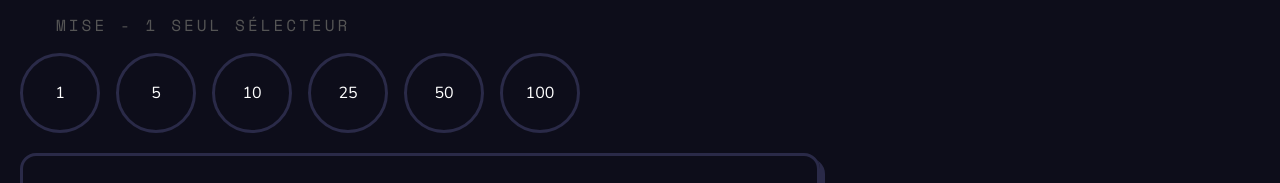
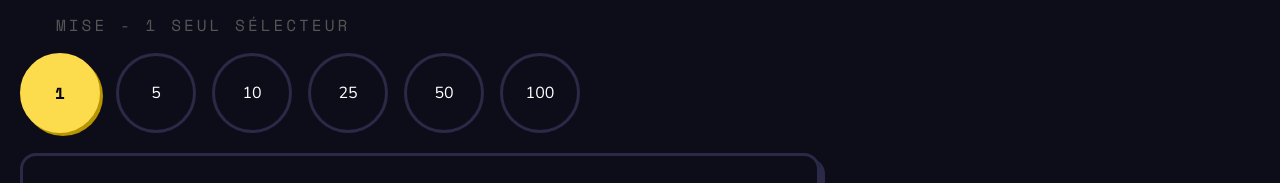
Before and after one commit to RieuThomas/Catzino, a Next.js app: page / in a window 1280 px wide. Shown: the part 377-560 px from the top of the page. Built offline with nearby package versions, Linux system fonts and the light colour scheme; no server answers.

Commit message:
spin et trucs

```diff
--- a/app/_data/player_data.json
+++ b/app/_data/player_data.json
@@ -9,6 +9,7 @@
     "croquettes": 0,
     "total_gagné": 0,
     "total_misé": 0,
+    "nb_spin" : 0,
     "created_at": null,
     "updated_at": null
   },
--- a/app/casino/page.tsx
+++ /dev/null
@@ -1,3 +0,0 @@
-export default function CasinoPage() {
-  return <main>Casino</main>;
-}
--- a/app/contexts/gamecontext.tsx
+++ b/app/contexts/gamecontext.tsx
@@ -16,6 +16,7 @@ type GameContextType = {
     addCurrency: (amount: number) => void;
     spendCurrency: (amount: number) => void;
     placeBet: (amount: number) => void;
+    addSpin: () => void;
 };
 const GameContext = createContext<GameContextType | null>(null);
 
@@ -25,6 +26,7 @@ export function GameProvider({ children }: { children: ReactNode }) {
     const [userId, setUserId] = useState<number | null>(null);
     const [totalGagne, setTotalGagne] = useState(0);
     const [totalMise, setTotalMise] = useState(0);
+    const [spin, setSpin] = useState(0);
     const [cats, setCats] = useState<string[]>([]);
 
     const currencyRef = useRef(currency);
@@ -32,12 +34,14 @@ export function GameProvider({ children }: { children: ReactNode }) {
     const totalGagneRef = useRef(totalGagne);
     const totalMiseRef = useRef(totalMise);
     const catsRef = useRef(cats);
+    const totalSpinRef = useRef(spin);
 
     currencyRef.current = currency;
     levelsRef.current = levels;
     totalGagneRef.current = totalGagne;
     totalMiseRef.current = totalMise;
     catsRef.current = cats;
+    totalSpinRef.current = spin;
 
     const upgradeBuilding = (buildingId: string) => {
         setLevels((prev) => ({
@@ -61,8 +65,15 @@ export function GameProvider({ children }: { children: ReactNode }) {
 
     const placeBet = (amount: number) => {
         setCurrency((prev) => prev - amount);
-        setTotalMise((prev) => prev + amount);
+        setTotalMise((prev) => {
+            console.log("placeBet : totalMise", prev, "->", prev + amount);
+            return prev + amount;
+        });
     };
+
+    const addSpin = () => {
+        setSpin((prev) => prev + 1);
+    }
 
     useEffect(() => {
         async function loadData() {
@@ -108,14 +119,15 @@ export function GameProvider({ children }: { children: ReactNode }) {
 
             const { data: stateData } = await supabase
                 .from("player_state")
-                .select("croquettes, total_gagné, total_misé")
+                .select("croquettes, total_gagne, total_mise, nb_spin")
                 .eq("id", userRow.id)
                 .single();
 
             if (stateData) {
                 setCurrency(stateData.croquettes);
-                setTotalGagne(stateData.total_gagné);
-                setTotalMise(stateData.total_misé);
+                setTotalGagne(stateData.total_gagne);
+                setTotalMise(stateData.total_mise);
+                setSpin(stateData.nb_spin);
             }
         }
         loadData();
@@ -151,8 +163,9 @@ export function GameProvider({ children }: { children: ReactNode }) {
                 .from("player_state")
                 .update({
                     croquettes: currencyRef.current,
-                    total_gagné: totalGagneRef.current,
-                    total_misé: totalMiseRef.current,
+                    total_gagne: totalGagneRef.current,
+                    total_mise: totalMiseRef.current,
+                    nb_spin: totalSpinRef.current,
                 })
                 .eq("id", userId);
 
@@ -161,6 +174,7 @@ export function GameProvider({ children }: { children: ReactNode }) {
                 building_id,
                 niveau,
             }));
+            console.log("buildingsRows envoyées :", buildingsRows);
             if (buildingsRows.length > 0) {
                 await supabase.from("player_buildings").upsert(buildingsRows);
             }
@@ -179,7 +193,7 @@ export function GameProvider({ children }: { children: ReactNode }) {
 
     return (
         <GameContext.Provider
-            value={{ currency, totalGagne, totalMise, levels, cats, upgradeBuilding, addCat, addCurrency, spendCurrency, placeBet }}
+            value={{ currency, totalGagne, totalMise, levels, cats, upgradeBuilding, addCat, addCurrency, spendCurrency, placeBet, addSpin}}
         >
             {children}
         </GameContext.Provider>
--- a/app/empire/page.tsx
+++ b/app/empire/page.tsx
@@ -5,16 +5,16 @@ import CardSection from "./_component/cardsection";
 import BonusInfos from "./_component/bonusinfos";
 
 export default function EmpirePage() {
-const buildings = databuildings.buildings;
-const { currency, levels, cats, upgradeBuilding, spendCurrency } = useGame();
+  const buildings = databuildings.buildings;
+  const { currency, levels, cats, upgradeBuilding, spendCurrency } = useGame();
 
 const handleUpgrade = (building: (typeof buildings)[number]) => {
   const level = levels[building.id] ?? 0;
   if (level >= building.max_level) return;
-  const cost = Math.floor(building.base_price * building.price_growth ** level);
+    const cost = Math.floor(building.base_price * building.price_growth ** (level+1));
   if (currency < cost) return;
-  spendCurrency(cost);
-  upgradeBuilding(building.id);
+    spendCurrency(cost);
+    upgradeBuilding(building.id);
 };
 
 const buildingBonus = databuildings.buildings.reduce((total, building) => {
@@ -44,7 +44,7 @@ return (
           PANNEAU RECAP - LECTURE SEULE
         </p>
         <div className="flex flex-col gap-[10px]">
-          <BonusInfos text="bâtiments" value={buildingBonus*100} />
+          <BonusInfos text="bâtiments" value={Math.floor(buildingBonus*100)} />
           <BonusInfos text="chats" value={cats.length} />
           <div>
             <BonusInfos text="multiplier" value={Math.floor((1 + buildingBonus) * 100) / 100} />
--- a/app/page.tsx
+++ b/app/page.tsx
@@ -2,6 +2,7 @@
 import { useEffect, useState } from 'react';
 import symbols from './_data/symbols.json'
 import slotMachine from './_data/slot-machine.json'
+import { useGame } from "@/app/contexts/gamecontext";
 
 interface Symbols {
     id: string;
@@ -12,11 +13,13 @@ interface Symbols {
 }
 
 export default function Home() {
-  const [mise, setMise] = useState(0)
+  const [mise, setMise] = useState(1)
   const [rouleaux, setRouleaux] = useState<Symbols[]>([])
   const [croquette, setCroquette] = useState(0)
   const [spinning, setSpinning] = useState(false)
   const [lastThreeGain, setLastThreeGain] = useState<number[]>([])
+
+  const {spendCurrency, addSpin, placeBet} = useGame();
 
   function getOneSymbol() {
     const index = Math.floor(Math.random() * symbols.symbols.length)
@@ -45,14 +48,14 @@ export default function Home() {
   }
 
   function spin() {
-
     if(spinning || mise === 0 ) {
       return
     }
-
     playSound()
     setCroquette((prev) => prev - mise)
     setSpinning(true)
+
+    placeBet(mise)
 
     setTimeout(() => {
     const finalSymbols = Array.from({ length: 3 }, () => getOneSymbol())
@@ -62,12 +65,13 @@ export default function Home() {
     const gain = calculatingGain(finalSymbols)
     if (gain > 0) {
       updateLastThreeGains(gain)
-      setCroquette((prev) => prev + gain)
+      spendCurrency(-gain)
     } else {
       updateLastThreeGains(-mise)
     }
+    addSpin()
   }, 700)
-  }
+}
 
   return (
 <div>
```
